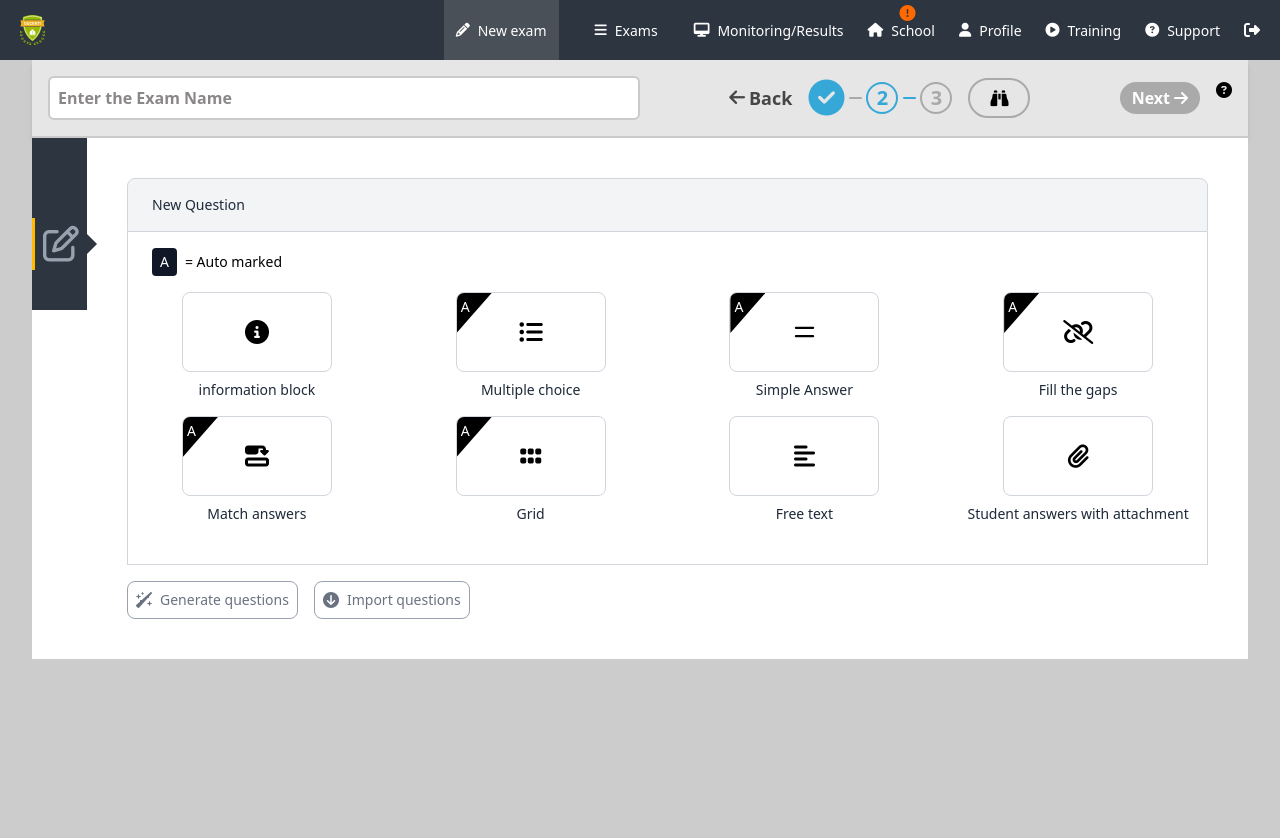
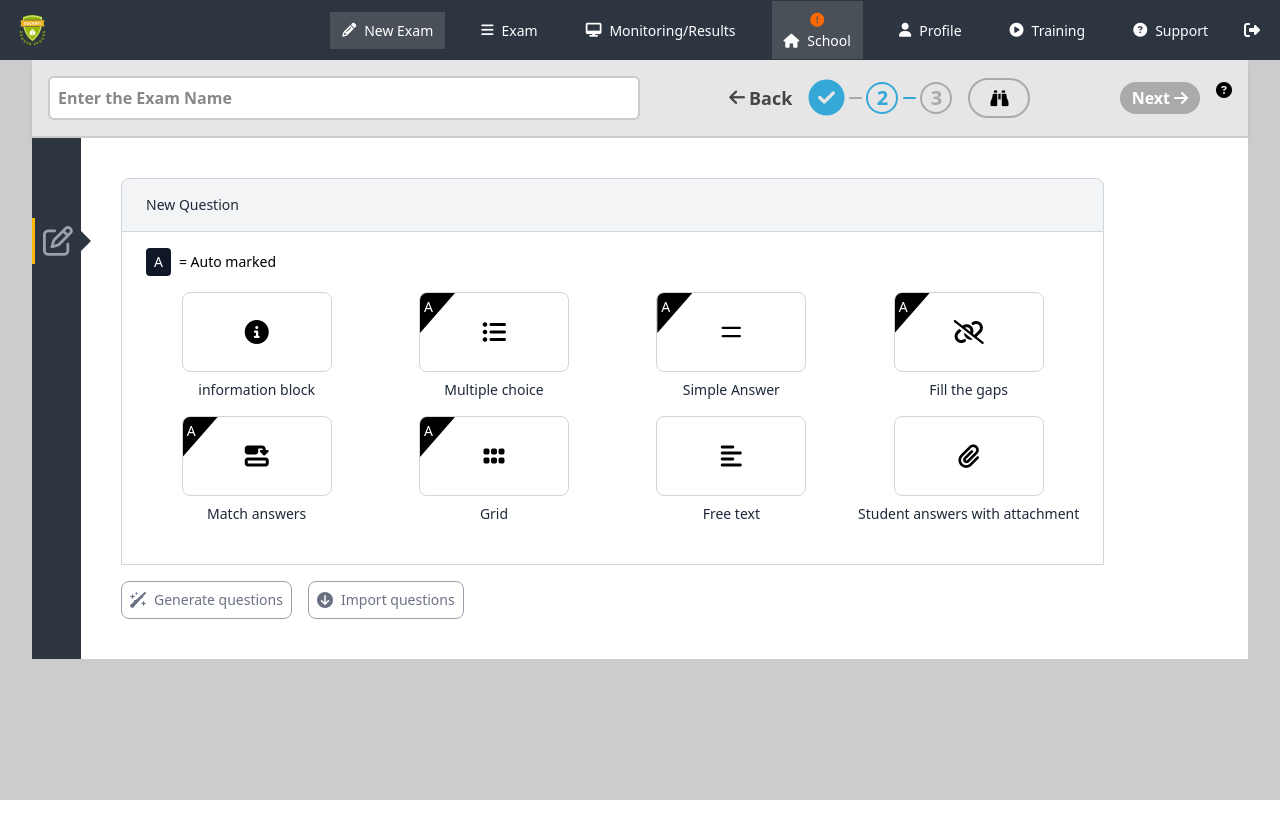
Before and after one commit to urizennnn/Exam-net, a Vue app: page /new-question in a window 1280 px wide. Shown: the top 838 px of the page. After the commit the page ends 800 px from the top, so only its background shows below. Built offline with nearby package versions, Linux system fonts and the light colour scheme.

Commit message:
responsiveness fix

```diff
--- a/src/components/AppEditor.vue
+++ b/src/components/AppEditor.vue
@@ -324,7 +324,8 @@ function onReady(editor) {
 }
 
 .main-container {
-  --ckeditor5-preview-height: 700px;
+  --ckeditor5-preview-height: calc(100dvh - 265px);
+  --ckeditor5-preview-width: 100%;
   font-family: "Lato";
   width: fit-content;
   margin-left: auto;
--- a/src/components/NavBar.vue
+++ b/src/components/NavBar.vue
@@ -1,72 +1,41 @@
 <template>
   <nav
-    class="flex items-center justify-between px-5 bg-[#2d3541] cursor-pointer h-[60px]"
+    class="flex items-center z-50 justify-between px-5 bg-[#2d3541] cursor-pointer h-[60px]"
   >
     <!-- Logo -->
     <img src="../assets/svg/Asset 11.svg" alt="logo" class="h-[30px]" />
 
     <!-- Mobile Menu Button -->
-    <button @click="menuOpen = !menuOpen" class="md:hidden text-white text-2xl">
+    <button @click="menuOpen = !menuOpen" class="lg:hidden cursor-pointer text-white text-2xl outline-none">
       <i :class="menuOpen ? 'fa-solid fa-xmark' : 'fa-solid fa-bars'"></i>
     </button>
 
     <!-- Links -->
     <div
       :class="menuOpen ? 'flex' : 'hidden'"
-      class="h-[100%] md:flex flex-col md:flex-row gap-6 items-center absolute md:static top-16 left-0 w-full md:w-auto bg-[#2d3541] md:bg-transparent p-5 md:p-0 shadow-md md:shadow-none transition-all duration-300 ease-in-out"
+      class="z-50 lg:flex flex-col lg:flex-row gap-6 items-center absolute lg:static top-15 left-0 w-full lg:w-auto bg-[#2d3541] lg:bg-transparent p-5 lg:p-0 shadow-md lg:shadow-none transition-all duration-300 ease-in-out"
     >
       <RouterLink
-        to="/new-exam"
-        class="flex gap-2 items-center px-3 py-2 h-full text-[#ffffff] text-[14px] font-[500] hover:bg-[#495057]"
+        v-for="(navLink, index) in navLinks"
+        :key="index"
+        :to="navLink.to"
+        :class="`flex justify-center items-center px-3 py-2 lg:h-full text-[#ffffff] text-[14px] font-[500] hover:bg-[#495057] ${navLink.notification ? 'flex-col-reverse' : ''}`"
         active-class="bg-[#495057]"
       >
-        <i class="fa-solid fa-pencil"></i>
-        <p>New exam</p>
-      </RouterLink>
-
-      <RouterLink
-        to="/exams"
-        class="flex gap-2 items-center px-3 py-2 h-full text-[#ffffff] text-[14px] font-[500] hover:bg-[#495057]"
-        active-class="bg-[#495057]"
-      >
-        <i class="fa-solid fa-bars"></i>
-        <p>Exams</p>
-      </RouterLink>
-
-      <div class="flex gap-2 items-center h-full">
-        <i class="fa-solid fa-desktop text-[#ffffff] text-[14px]"></i>
-        <p class="text-[#ffffff] text-[14px] font-[500]">Monitoring/Results</p>
-      </div>
-
-      <div class="relative">
-        <div class="flex gap-2 items-center">
-          <i class="fa-solid fa-house text-[#ffffff] text-[14px]"></i>
-          <p class="text-[#ffffff] text-[14px] font-[500]">School</p>
-        </div>
-        <div class="absolute text-orange-500 left-8 bottom-4">
+        <p class="capitalize flex gap-2 items-center">
+          <i :class="navLink.icon"></i> {{ navLink.label }}
+        </p>
+        <div
+          v-if="navLink.notification"
+          class="text-orange-500 left-[50%] top-0"
+        >
           <i class="fa-solid fa-circle-exclamation"></i>
         </div>
-      </div>
-
-      <div class="flex gap-2 items-center h-full">
-        <i class="fa-solid fa-user text-[#ffffff] text-[14px]"></i>
-        <p class="text-[#ffffff] text-[14px] font-[500]">Profile</p>
-      </div>
-
-      <div class="flex gap-2 items-center h-full">
-        <i class="fa-solid fa-circle-play text-[#ffffff] text-[14px]"></i>
-        <p class="text-[#ffffff] text-[14px] font-[500]">Training</p>
-      </div>
-
-      <div class="flex gap-2 items-center h-full">
-        <i class="fa-solid fa-circle-question text-[#ffffff] text-[14px]"></i>
-        <p class="text-[#ffffff] text-[14px] font-[500]">Support</p>
-      </div>
-
+      </RouterLink>
       <!-- Logout Icon -->
-      <div class="text-[#ffffff]">
+      <button class="text-[#ffffff]">
         <i class="fa-solid fa-right-from-bracket"></i>
-      </div>
+      </button>
     </div>
   </nav>
 </template>
@@ -75,4 +44,48 @@
 import { ref } from "vue";
 
 const menuOpen = ref(false);
+const navLinks = [
+  {
+    label: "new exam",
+    to: "/new-exam",
+    icon: "fa-solid fa-pencil",
+    notification: false,
+  },
+  {
+    label: "Exam",
+    to: "/exams",
+    icon: "fa-solid fa-bars",
+    notification: false,
+  },
+  {
+    label: "Monitoring/Results",
+    to: "/monitoring-results",
+    icon: "fa-solid fa-desktop",
+    notification: false,
+  },
+  {
+    label: "School",
+    to: "/",
+    icon: "fa-solid fa-house",
+    notification: true,
+  },
+  {
+    label: "Profile",
+    to: "/profile",
+    icon: "fa-solid fa-user",
+    notification: false,
+  },
+  {
+    label: "Training",
+    to: "/training",
+    icon: "fa-solid fa-circle-play",
+    notification: false,
+  },
+  {
+    label: "Support",
+    to: "/support",
+    icon: "fa-solid fa-circle-question",
+    notification: false,
+  },
+];
 </script>
--- a/src/components/NewExam/AppAnswerType.vue
+++ b/src/components/NewExam/AppAnswerType.vue
@@ -5,7 +5,7 @@
     :name="tag"
     v-model="internalValue"
   />
-  <label :for="`checkbox-${id}`" class="flex flex-col gap-2 text-center">
+  <label :for="`checkbox-${id}`" class="flex flex-col gap-2 text-center z-0">
     <div
       class="bg-white border border-gray-300 rounded-lg h-20 w-full max-w-[150px] flex items-center justify-center text-2xl mx-auto"
     >
--- a/src/components/NewExam/AppCardRadio.vue
+++ b/src/components/NewExam/AppCardRadio.vue
@@ -9,7 +9,7 @@
   />
   <label
     :for="`card-${id}`"
-    class="h-[250px] sm:h-[300px] w-full sm:w-[48%] rounded-lg shadow-lg flex flex-col border-2 border-[#e4e1e1]"
+    class="h-[250px] md:h-[300px] w-full rounded-lg shadow-lg flex flex-col border-2 border-[#e4e1e1]"
   >
     <section
       class="h-[70%] sm:h-[80%] bg-[#eeeeee] rounded-t-lg flex justify-center pt-6 relative"
@@ -41,7 +41,7 @@
     <section
       class="h-[30%] sm:h-[40%] bg-white flex items-center justify-center rounded-b-lg"
     >
-      <p class="text-lg sm:text-2xl font-sans text-[#464646]">
+      <p class="text-lg sm:text-2xl text-center font-sans text-[#464646]">
         {{ label }}
       </p>
     </section>
--- a/src/components/NewExam/AppContentType.vue
+++ b/src/components/NewExam/AppContentType.vue
@@ -1,7 +1,7 @@
 <template>
   <button
     @click="handleClick"
-    class="cursor-pointer bg-white hover:bg-neutral-100 border-1 border-solid border-gray-100 w-full max-w-[250px] shadow-lg px-8 py-15 rounded-xl justify-center items-center"
+    class="cursor-pointer bg-white hover:bg-neutral-100 border-1 border-solid border-gray-100 w-full md:max-w-[250px] shadow-lg px-8 py-15 rounded-xl justify-center items-center"
   >
     <div class="text-center mb-5">
       <h1
--- a/src/components/NewExam/AppNewExamSideBar.vue
+++ b/src/components/NewExam/AppNewExamSideBar.vue
@@ -1,10 +1,12 @@
 <template>
-  <nav class="bg-[#2d3541] h-full flex flex-col gap-4 w-fit pt-20 pb-10">
+  <nav
+    class="bg-[#2d3541] h-full w-full flex md:flex-col flex-row gap-4 md:w-fit md:pt-20 md:pb-10 px-10 pb-1 md:px-0"
+  >
     <i
       role="button"
       v-for="(tab, index) in tabs"
       :key="index"
-      :class="`${tab.class} ${tab.active ? 'border-solid border-l-3 px-2 py-2 border-amber-400 active' : ''} text-3xl md:text-4xl cursor-pointer text-gray-400 font-extralight`"
+      :class="`${tab.class} ${tab.active ? 'border-solid md:border-l-3 border-t-3 md:border-t-0 px-2 py-2 border-amber-400 active' : ''} text-2xl md:text-3xl cursor-pointer text-gray-400 font-extralight`"
     ></i>
   </nav>
 </template>
@@ -29,11 +31,25 @@ i.active {
 i.active:after {
   content: "";
   position: absolute;
-  top: 50%;
-  right: -10px;
-  transform: translateY(-50%);
+  top: 120%;
+  left: 38%;
+  transform: translateY(-50%) rotate(90deg);
   border-width: 10px 0 10px 10px;
   border-style: solid;
   border-color: transparent transparent transparent #2d3541;
 }
+
+@media (min-width: 48rem) {
+  i.active:after {
+    content: "";
+    position: absolute;
+    top: 50%;
+    right: -10px;
+    left: 100%;
+    transform: translateY(-50%);
+    border-width: 10px 0 10px 10px;
+    border-style: solid;
+    border-color: transparent transparent transparent #2d3541;
+  }
+}
 </style>
--- a/src/layout/NewExamLayout.vue
+++ b/src/layout/NewExamLayout.vue
@@ -1,5 +1,5 @@
 <template>
-  <section class="h-screen w-full bg-[#cdcccc]">
+  <section class="w-full bg-[#cdcccc]" id="section">
     <div class="section-container-width">
       <div
         class="flex flex-col md:flex-row justify-between items-center py-4 border-b-2 border-[#cacaca] px-4 bg-[#e6e6e6] shadow-md gap-4 md:gap-0"
@@ -98,3 +98,11 @@ function handleClick() {
   }
 }
 </script>
+
+<style scoped>
+#section {
+  min-height: calc(100dvh - 60px);
+  padding: 0;
+  margin: 0;
+}
+</style>
--- a/src/pages/NewExam/ExamFormat.vue
+++ b/src/pages/NewExam/ExamFormat.vue
@@ -11,7 +11,9 @@
       How will this look for students?
     </p>
 
-    <div class="flex gap-5 w-full mt-10 justify-center">
+    <div
+      class="flex flex-col items-center md:flex-row gap-5 w-full mt-10 justify-center"
+    >
       <AppCardRadio
         v-for="(radio, index) in radioOptions"
         :key="index"
--- a/src/pages/NewExam/NewQuestion.vue
+++ b/src/pages/NewExam/NewQuestion.vue
@@ -1,6 +1,6 @@
 <template>
   <section class="bg-white w-full flex">
-    <template v-if="steps === 1">
+    <div v-if="steps === 1" class="flex md:flex-row flex-col">
       <AppNewExamSideBar />
       <section class="p-10 w-full">
         <div class="m-auto w-full rounded-t-lg bg-white">
@@ -18,7 +18,9 @@
               <span class="bg-gray-900 py-1 px-2 text-white rounded">A</span>
               = Auto marked
             </p>
-            <div class="grid grid-cols-2 sm:grid-cols-3 md:grid-cols-4 gap-4">
+            <div
+              class="grid grid-cols-2 sm:grid-cols-3 md:grid-cols-4 gap-4 px-6"
+            >
               <div v-for="(answerType, index) in answerTypeList" :key="index">
                 <AppAnswerType
                   :id="index"
@@ -47,13 +49,15 @@
           />
         </div>
       </section>
-    </template>
-    <template v-if="steps === 2">
-      <section class="w-full mt-20">
+    </div>
+    <div v-if="steps === 2" class="w-full">
+      <section class="mx-auto pt-20 px-10">
         <h1 class="text-center text-2xl text-gray-600 tracking-wide">
           Select how to add content
         </h1>
-        <div class="my-10 flex gap-5 items-center justify-center">
+        <div
+          class="my-10 flex md:flex-row flex-col gap-5 items-center justify-center"
+        >
           <AppContentType
             v-for="contentType in contentTypes"
             :key="contentType.fileType"
@@ -63,10 +67,10 @@
           />
         </div>
       </section>
-    </template>
-    <template v-if="steps === 3">
+    </div>
+    <div v-if="steps === 3" class="w-full h-fit overflow-auto">
       <AppEditor />
-    </template>
+    </div>
   </section>
 </template>
 
--- a/src/router/index.ts
+++ b/src/router/index.ts
@@ -19,12 +19,12 @@ const router = createRouter({
           component: License,
         },
         {
-          path: "/exams",
+          path: "exams",
           name: "exams",
           component: Mba,
         },
         {
-          path: "/new-exam",
+          path: "new-exam",
           component: NewExamLayout,
           children: [
             {
```
Also changed, not shown: src/pages/School/License.vue (+10 -3 lines).
